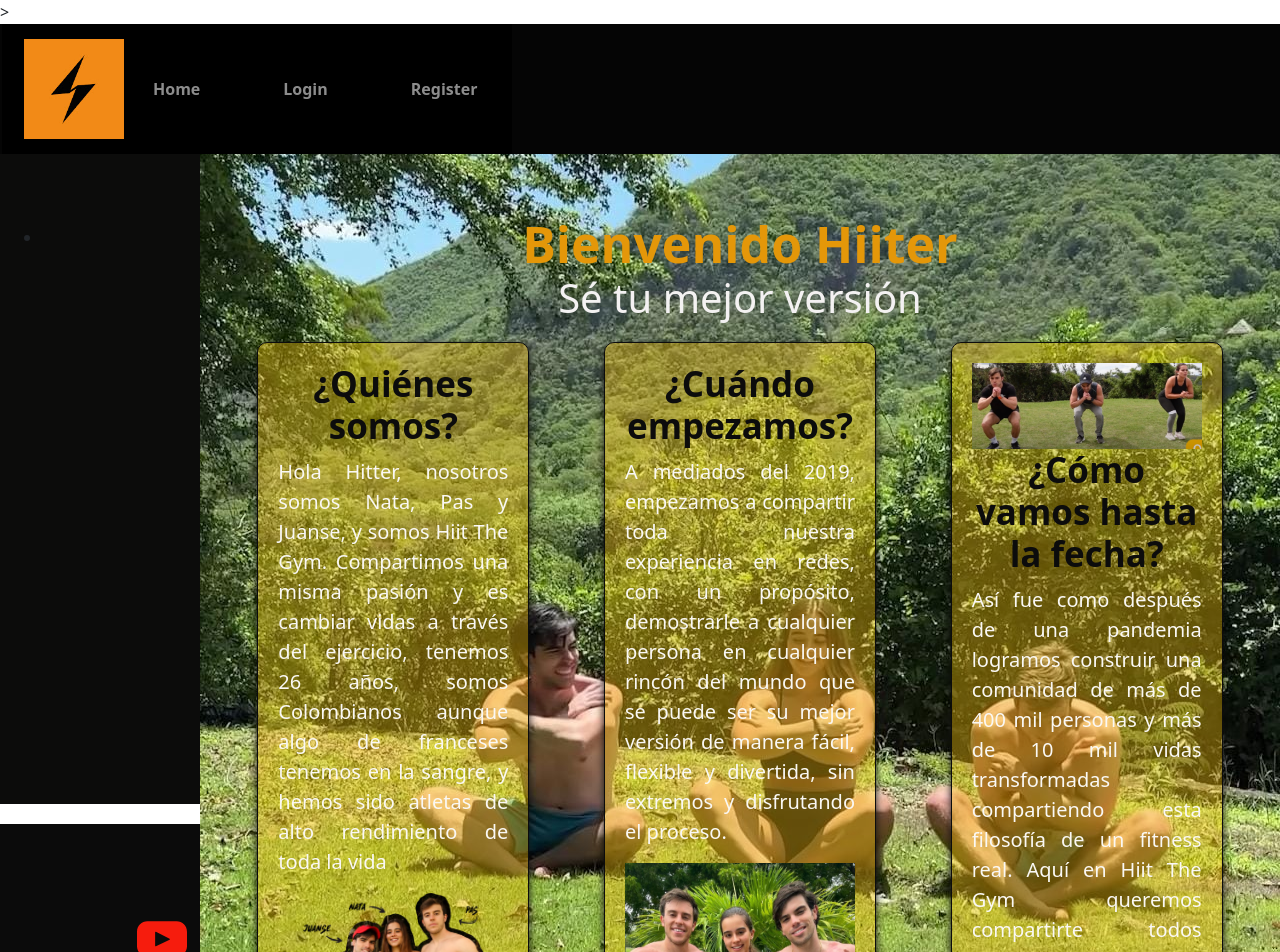
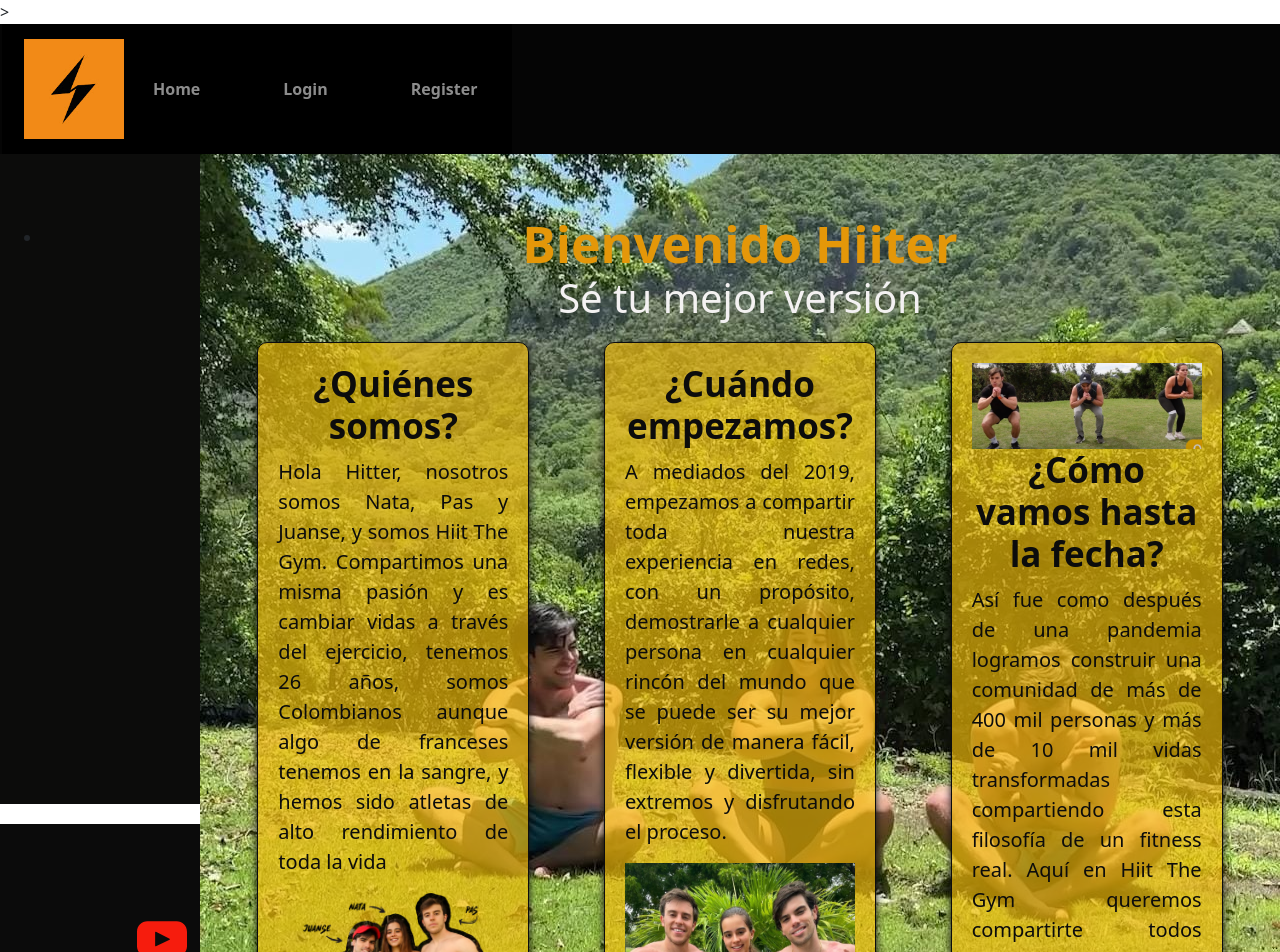
Before and after one commit to NickaParra/Proyecto-HTG, a React (Vite) app in the folder frontend/vite-project/: page / in a window 1280 px wide. Shown: the top 952 px of the page. Built offline with nearby package versions, Linux system fonts and the light colour scheme.

Commit message:
Actualizado

```diff
--- a/frontend/vite-project/src/Dashboard.css
+++ b/frontend/vite-project/src/Dashboard.css
@@ -24,7 +24,7 @@ h2 {
 }
 
 .card {
-    background-color: #f3bc0963; /* Color de fondo de la tarjeta */
+    background-color: #f3bc09a7; /* Color de fondo de la tarjeta */
     border: 1px solid #0c0c0c; /* Borde de la tarjeta */
     border-radius: 10px; /* Bordes redondeados */
     padding: 20px; /* Espaciado interno */
@@ -41,7 +41,7 @@ h2 {
 }
 
 h3 {
-    color: #f8f2f2; /* Color del encabezado */
+    color: #e4bb13; /* Color del encabezado */
     margin-bottom: 10px; /* Espaciado inferior */
 }
 
--- a/frontend/vite-project/src/Home.css
+++ b/frontend/vite-project/src/Home.css
@@ -77,7 +77,7 @@
 }
 
 .card p {
-    color: #faf8f4; /* Color del texto */
+    color: #0c0c0c; /* Color del texto */
     font-size: 20px;
     text-align: justify; /* Justifica el texto */
 }
```
